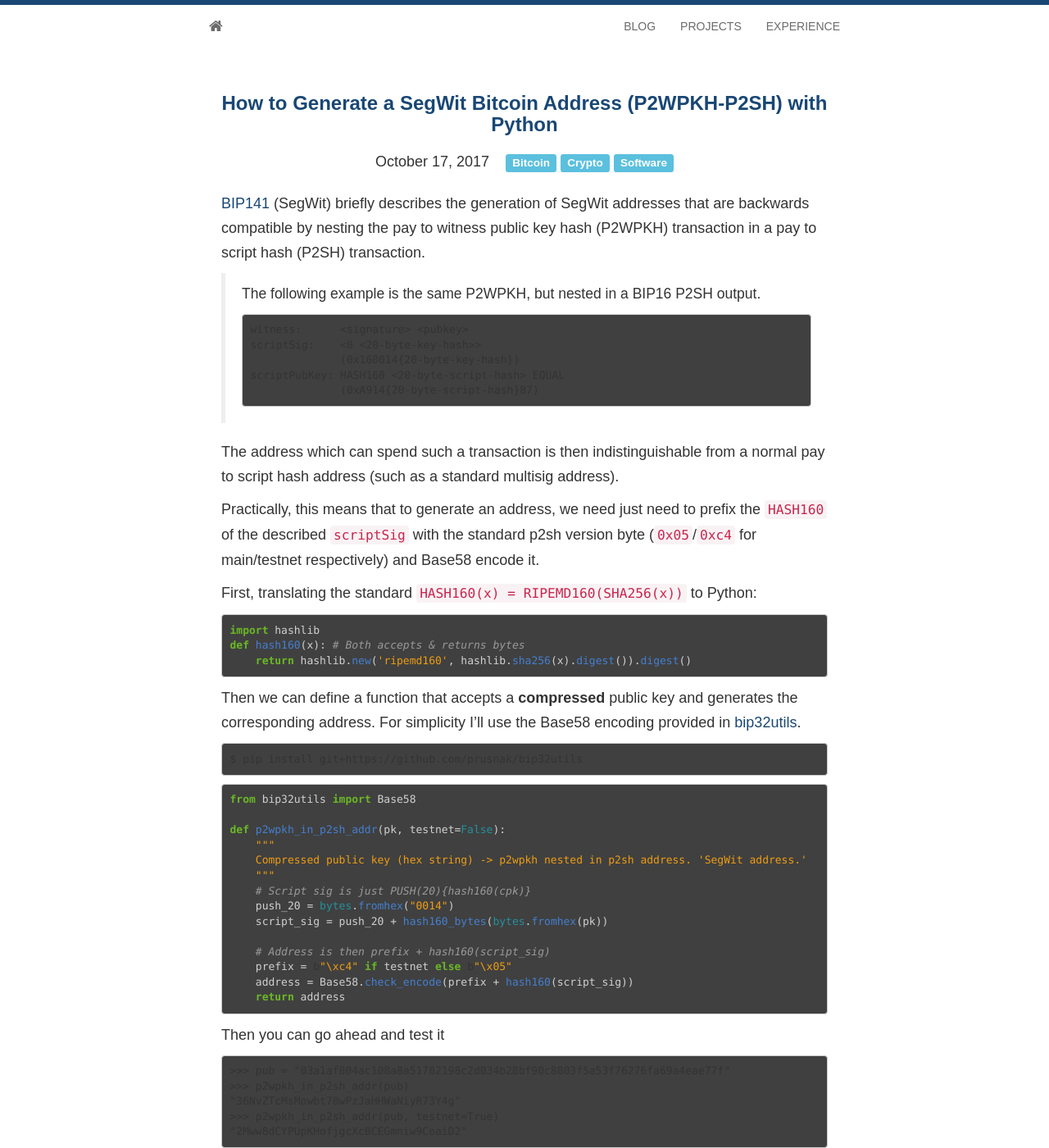
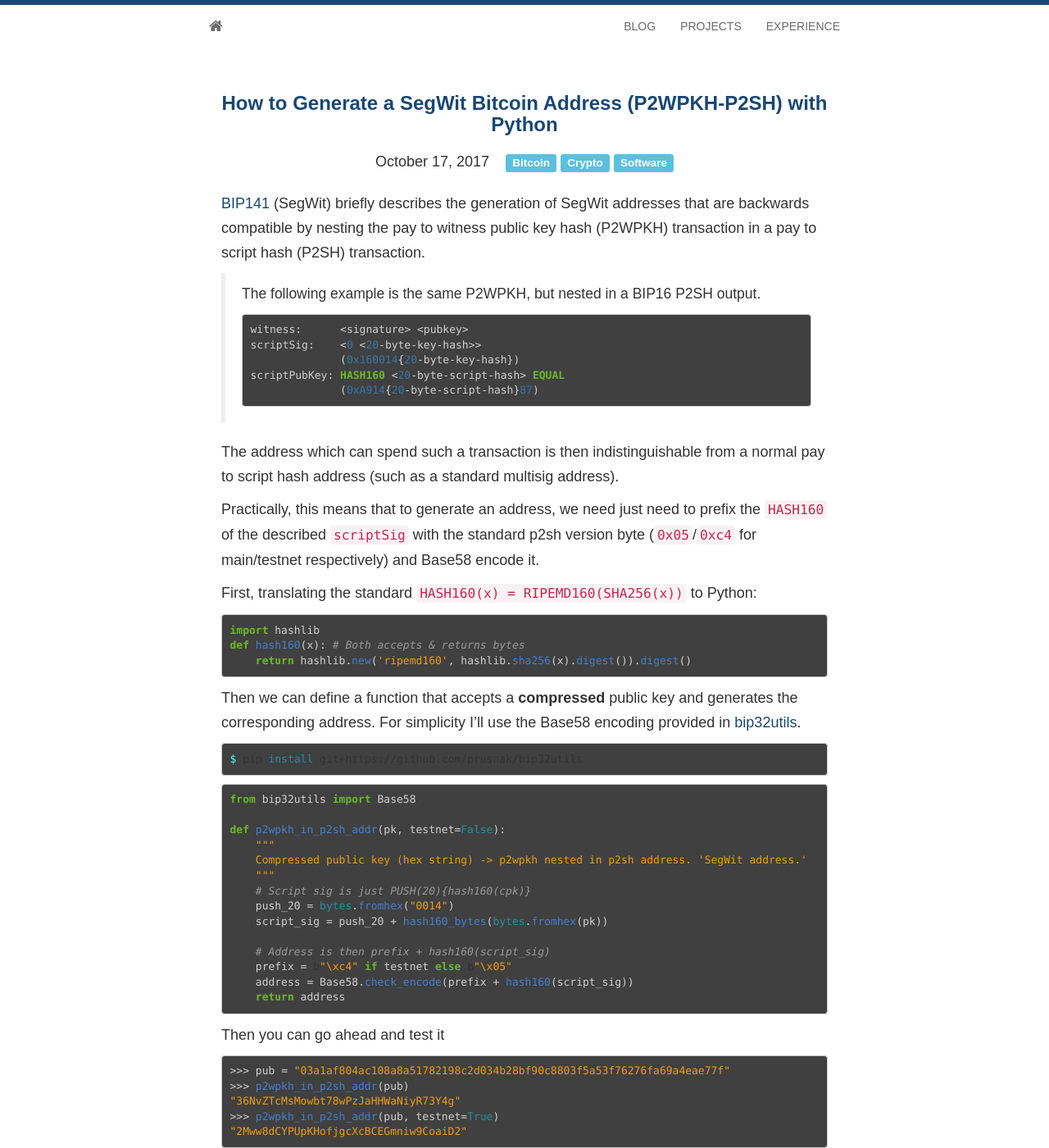
Before and after one commit to matthewdowney/matthewdowney.github.io, a Jekyll site: the page built from _posts/2017-10-17-create-segwit-address.md, in a window 1280 px wide and 1400 px high. Shown: the whole window at 82% size. Built offline with Jekyll 4.4.1, drawn with Linux system fonts in a browser that asks for light colours; some web fonts are replaced; Markdown is read by kramdown in place of the engine named in the settings; comment, search, counter and statistics services are not loaded; some of the changed lines change nothing that is shown.

Commit message:
More syntax highlighting issues

````diff
--- a/_posts/2017-10-17-create-segwit-address.md
+++ b/_posts/2017-10-17-create-segwit-address.md
@@ -11,11 +11,13 @@ tags:
 
 > The following example is the same P2WPKH, but nested in a BIP16 P2SH output.
 >
->     witness:      <signature> <pubkey>
->     scriptSig:    <0 <20-byte-key-hash>>
->                   (0x160014{20-byte-key-hash})
->     scriptPubKey: HASH160 <20-byte-script-hash> EQUAL
->                   (0xA914{20-byte-script-hash}87)
+> ```haskell
+> witness:      <signature> <pubkey>
+> scriptSig:    <0 <20-byte-key-hash>>
+>               (0x160014{20-byte-key-hash})
+> scriptPubKey: HASH160 <20-byte-script-hash> EQUAL
+>               (0xA914{20-byte-script-hash}87)
+```
 
 The address which can spend such a transaction is then indistinguishable from a normal pay to script hash address (such as a standard multisig address).
 
@@ -32,7 +34,7 @@ def hash160(x): # Both accepts & returns bytes
 
 Then we can define a function that accepts a **compressed** public key and generates the corresponding address. For simplicity I'll use the Base58 encoding provided in [bip32utils](https://github.com/prusnak/bip32utils).
 
-```
+```bash
 $ pip install git+https://github.com/prusnak/bip32utils
 ```
 
@@ -55,7 +57,7 @@ def p2wpkh_in_p2sh_addr(pk, testnet=False):
 
 Then you can go ahead and test it
 
-```
+```python
 >>> pub = "03a1af804ac108a8a51782198c2d034b28bf90c8803f5a53f76276fa69a4eae77f"
 >>> p2wpkh_in_p2sh_addr(pub)
 "36NvZTcMsMowbt78wPzJaHHWaNiyR73Y4g"
````
